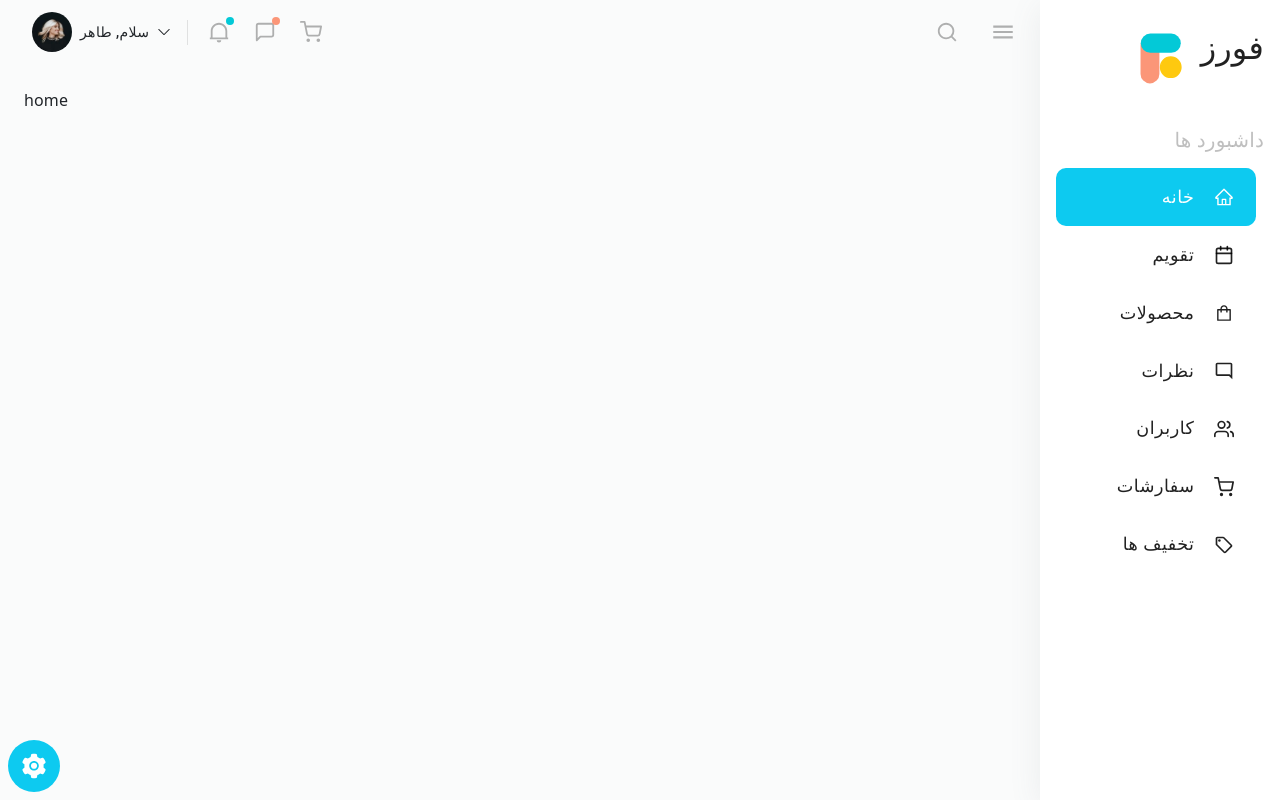
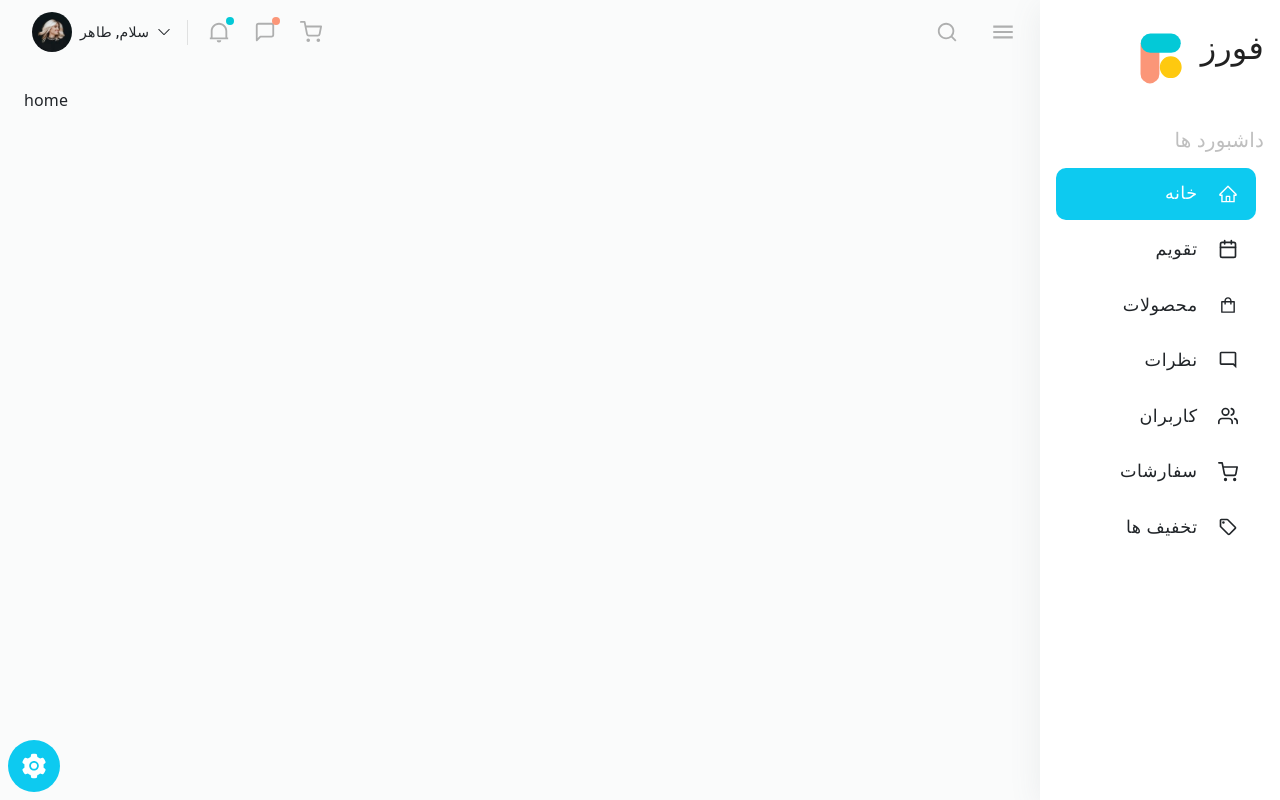
Before and after one commit to DevPhorez/flexy-phorez-dashboard, a React (Create React App) app: page / in a window 1280 px wide. Built offline with nearby package versions, Linux system fonts and the light colour scheme.

Commit message:
Make better Sidebar and Add routes

```diff
--- a/src/Components/Sidebar/Sidebar.tsx
+++ b/src/Components/Sidebar/Sidebar.tsx
@@ -12,6 +12,8 @@ import { MdOutlineModeComment, MdOutlineLocalOffer } from 'react-icons/md'
 import { FiUsers, FiShoppingCart, FiCalendar } from 'react-icons/fi'
 
 import Settings from './Settings'
+
+import { NavLink } from 'react-router-dom'
 
 const DrawerHeader = styled('div')(({ theme }) => ({
     display: 'flex',
@@ -52,42 +54,87 @@ function Sidebar ({ open }) {
             </DrawerHeader>
             <div className='body rtl'>
                 <p className='text-black-50 opacity-50 h5 mb-3'>داشبورد ها</p>
-
                 <ul className='list-unstyled p-0 pe-2'>
-                    <li>
-                        <Button className='d-flex justify-content-start align-items-center text-white bg-info' style={ { padding: '.85rem', borderRadius: 10, fontSize: '1.1rem' } } startIcon={<AiOutlineHome />} fullWidth color={'inherit'}>
+                    <li className='mb-1'>
+                        <NavLink to='/' className='text-decoration-none text-dark'>
+                            {
+                                ({ isActive }) => (
+                                    <Button className={` ${ isActive && 'text-white bg-info' } d-flex justify-content-start align-items-center `} style={ { padding: '.65rem', borderRadius: 10, fontSize: '1.1rem' } } startIcon={<AiOutlineHome />} fullWidth color={'inherit'}>
                                         <p className="mb-0 me-4">خانه</p>
                                     </Button>
+                                )
+                            }
+                        </NavLink>
                     </li>
-                    <li>
-                        <Button className='d-flex justify-content-start align-items-center' style={ { padding: '.85rem', borderRadius: 10, fontSize: '1.1rem' } } startIcon={<FiCalendar />} fullWidth color={'inherit'}>
+                    <li className='mb-1'>
+                        <NavLink to='/calendar' className='text-decoration-none text-dark'>
+                            {
+                                ({ isActive}) => (
+                                    <Button
+                                        className={` ${ isActive && 'text-white bg-info'} d-flex justify-content-start align-items-center `}
+                                        style={{padding: '.65rem', borderRadius: 10, fontSize: '1.1rem'}}
+                                        startIcon={<FiCalendar/>} fullWidth color={'inherit'}>
                                         <p className="mb-0 me-4">تقویم</p>
                                     </Button>
+                                )
+                            }
+                        </NavLink>
                     </li>
-                    <li>
-                        <Button className='d-flex justify-content-start align-items-center ' style={ { padding: '.85rem', borderRadius: 10, fontSize: '1.1rem' } } startIcon={<AiOutlineShopping />} fullWidth color={'inherit'}>
+                    <li className='mb-1'>
+                        <NavLink to='/products' className='text-decoration-none text-dark'>
+                            {
+                                ({ isActive }) => (
+                                    <Button className={` ${ isActive && 'text-white bg-info'} d-flex justify-content-start align-items-center `} style={ { padding: '.65rem', borderRadius: 10, fontSize: '1.1rem' } } startIcon={<AiOutlineShopping />} fullWidth color={'inherit'}>
                                         <p className="mb-0 me-4">محصولات</p>
                                     </Button>
+                                )
+                            }
+                        </NavLink>
                     </li>
-                    <li>
-                        <Button className='d-flex justify-content-start align-items-center ' style={ { padding: '.85rem', borderRadius: 10, fontSize: '1.1rem' } } startIcon={<MdOutlineModeComment />} fullWidth color={'inherit'}>
+                    <li className='mb-1'>
+                        <NavLink to='/comments' className='text-decoration-none text-dark'>
+                            {
+                                ({ isActive }) => (
+                                    <Button className={` ${ isActive && 'text-white bg-info'} d-flex justify-content-start align-items-center `} style={ { padding: '.65rem', borderRadius: 10, fontSize: '1.1rem' } } startIcon={<MdOutlineModeComment />} fullWidth color={'inherit'}>
                                         <p className="mb-0 me-4">نظرات</p>
                                     </Button>
+                                )
+                            }
+
+                        </NavLink>
                     </li>
-                    <li>
-                        <Button className='d-flex justify-content-start align-items-center ' style={ { padding: '.85rem', borderRadius: 10, fontSize: '1.1rem' } } startIcon={<FiUsers />} fullWidth color={'inherit'}>
+                    <li className='mb-1'>
+                        <NavLink to='/users' className='text-decoration-none text-dark'>
+                            {
+                                ({ isActive }) => (
+                                    <Button className={` ${ isActive && 'text-white bg-info'} d-flex justify-content-start align-items-center `} style={ { padding: '.65rem', borderRadius: 10, fontSize: '1.1rem' } } startIcon={<FiUsers />} fullWidth color={'inherit'}>
                                         <p className="mb-0 me-4">کاربران</p>
                                     </Button>
+                                )
+                            }
+                        </NavLink>
                     </li>
-                    <li>
-                        <Button className='d-flex justify-content-start align-items-center ' style={ { padding: '.85rem', borderRadius: 10, fontSize: '1.1rem' } } startIcon={<FiShoppingCart />} fullWidth color={'inherit'}>
+                    <li className='mb-1'>
+                        <NavLink to='/orders' className='text-decoration-none text-dark'>
+                            {
+                                ({ isActive }) => (
+                                    <Button className={` ${ isActive && 'text-white bg-info'} d-flex justify-content-start align-items-center `} style={ { padding: '.65rem', borderRadius: 10, fontSize: '1.1rem' } } startIcon={<FiShoppingCart />} fullWidth color={'inherit'}>
                                         <p className="mb-0 me-4">سفارشات</p>
                                     </Button>
+                                )
+                            }
+                        </NavLink>
                     </li>
-                    <li>
-                        <Button className='d-flex justify-content-start align-items-center ' style={ { padding: '.85rem', borderRadius: 10, fontSize: '1.1rem' } } startIcon={<MdOutlineLocalOffer />} fullWidth color={'inherit'}>
+                    <li className='mb-1'>
+                        <NavLink to='/offers' className='text-decoration-none text-dark'>
+                            {
+                                ({ isActive }) => (
+                                    <Button className={` ${ isActive && 'text-white bg-info'} d-flex justify-content-start align-items-center `} style={ { padding: '.65rem', borderRadius: 10, fontSize: '1.1rem' } } startIcon={<MdOutlineLocalOffer />} fullWidth color={'inherit'}>
                                         <p className="mb-0 me-4">تخفیف ها</p>
                                     </Button>
+                                )
+                            }
+                        </NavLink>
                     </li>
                 </ul>
                 <Settings />
```
Lines whose indentation alone changed are shown as unchanged.
